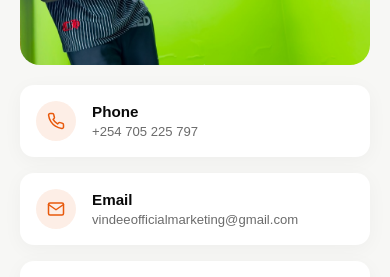
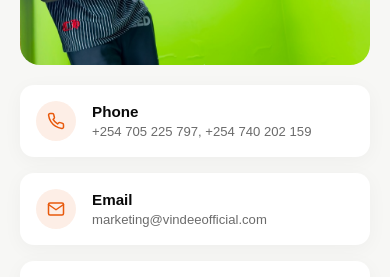
Before and after one commit to Fineteklabs-Engineering/Vindee-project, a React (Vite) app: page /book in a window 390 px wide. Shown: the part 1020-1297 px from the top of the page. Built offline with nearby package versions, Linux system fonts and the light colour scheme.

Commit message:
added phone number in the Booking page

```diff
--- a/src/Pages/BookPage.jsx
+++ b/src/Pages/BookPage.jsx
@@ -166,7 +166,8 @@ const BookPage = () => {
                 <div>
                   <p className="bookInfoLabel">Phone</p>
                   <a href="tel:+254705225797" className="bookInfoValue bookInfoValueLink">
-                    +254 705 225 797
+                    +254 705 225 797, +254 740 202 159
+
                   </a>
                 </div>
               </motion.div>
@@ -178,7 +179,7 @@ const BookPage = () => {
                 <div>
                   <p className="bookInfoLabel">Email</p>
                   <a href="mailto:vindeeofficialmarketing@gmail.com" className="bookInfoValue bookInfoValueLink">
-                    vindeeofficialmarketing@gmail.com
+                    marketing@vindeeofficial.com
                   </a>
                 </div>
               </motion.div>
```
